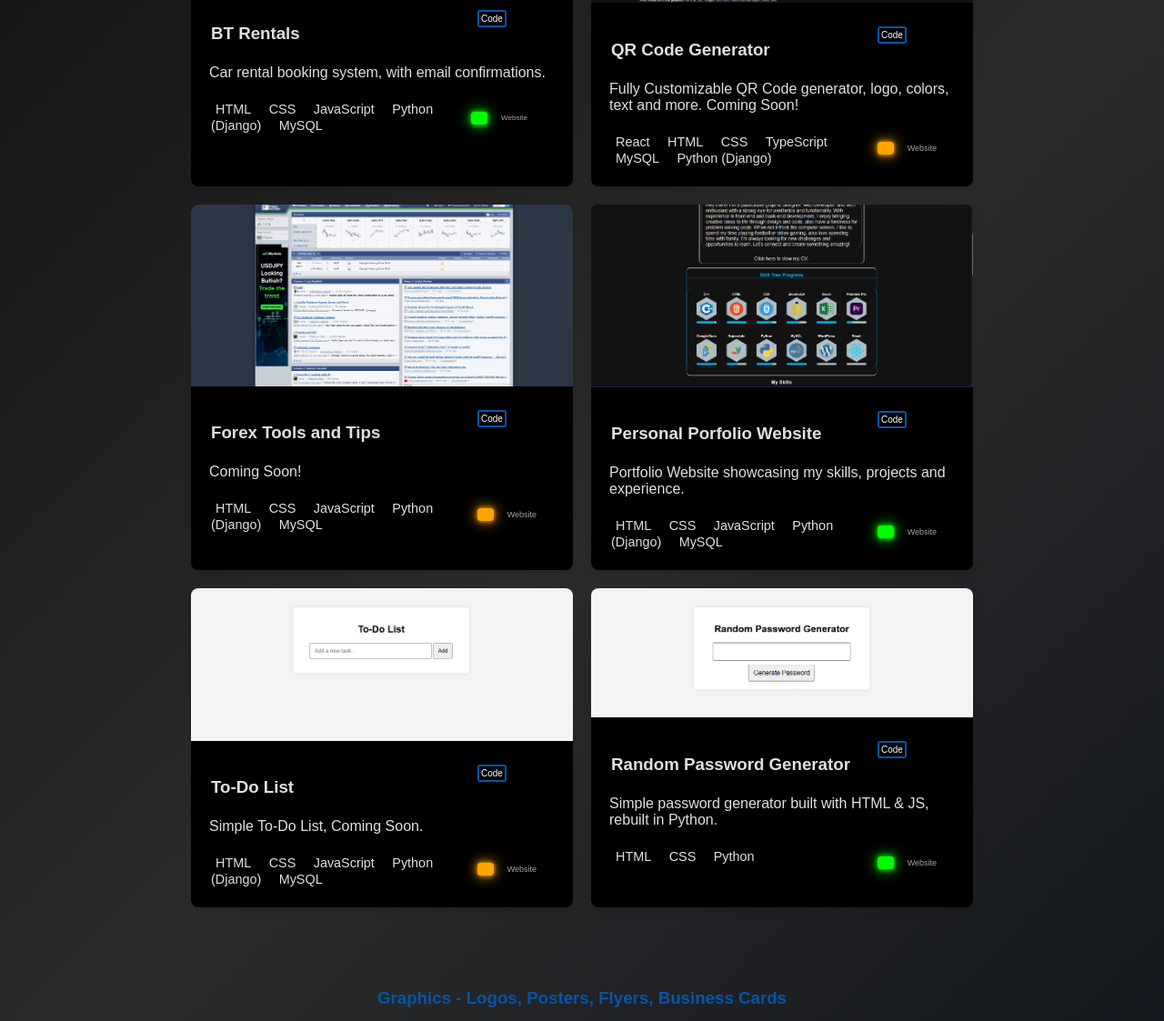
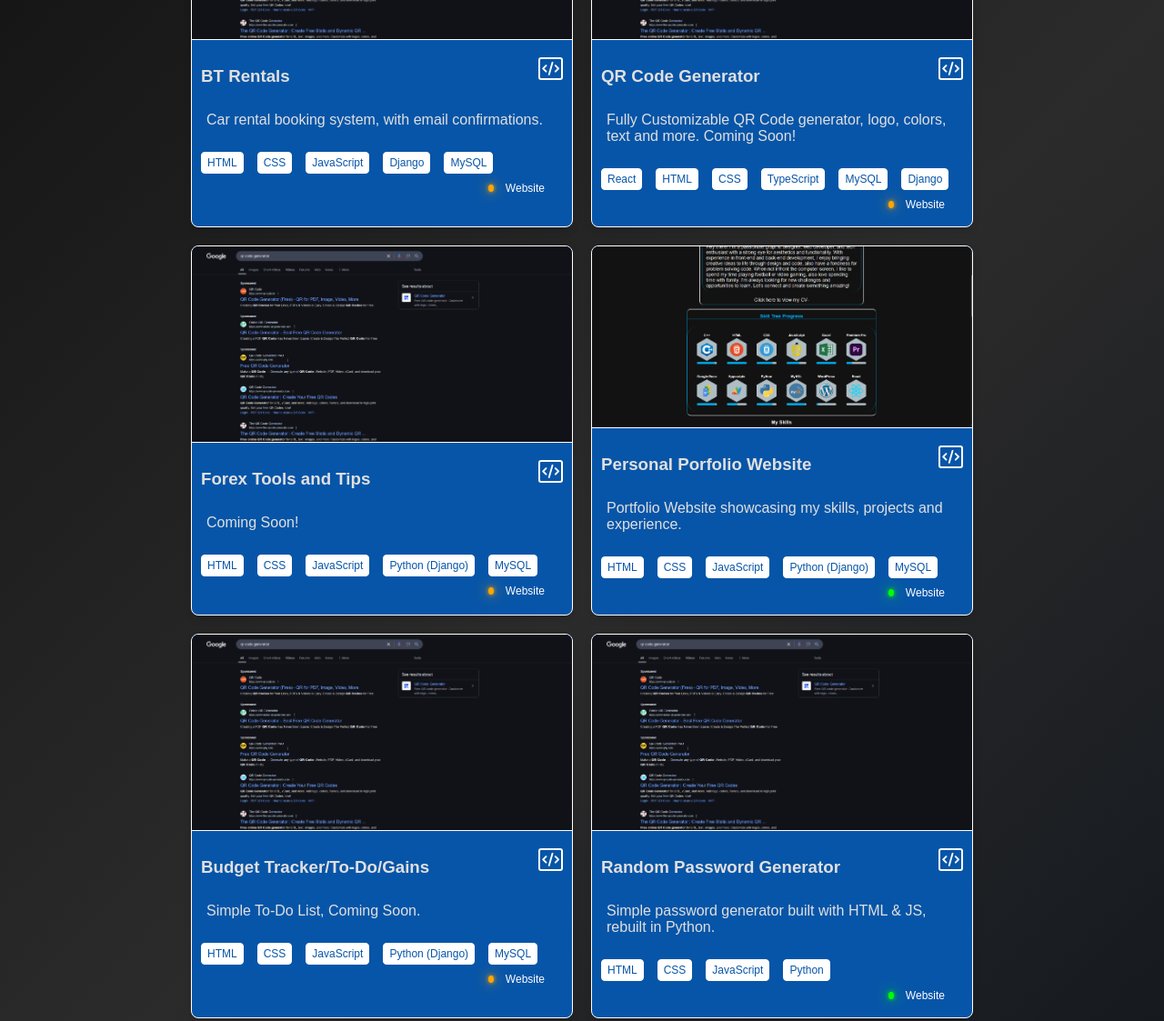
Before and after one commit to synqdesignz/portfolio-site, a plain HTML site: page index.html in a window 1280 px wide. Shown: the part 869-1992 px from the top of the page at 91% size. Drawn offline with nearby package versions, Linux system fonts and the light colour scheme.

Commit message:
Fixed Projects display and more css changes.

```diff
--- a/index.html
+++ b/index.html
@@ -27,8 +27,11 @@
         <div class = "container">
             <div class = "left">
                 <section id ="greeting">
+                    <img src = "me.png" class = "profile-pic">
+
+                    <div class = "greeting-text">
                         <p class = "typing">Hi what's up, I am <span class ="name">Romario</span>,</p>
-                    <p class = "soft_design">Software Developer & Graphic Designer</p>
+                        <p class = "soft_design">Backend Developer & Graphic Designer</p>
                         <p><i class="fa-solid fa-location-dot"></i>Bridgetown, Barbados</p>
 
                         <a href="https://github.com/your-repo" target="_blank">
@@ -46,21 +49,17 @@
                         <a href="https://www.instagram.com/your-profile" target="_blank">
                             <span class="insta"><i class="fa-brands fa-instagram"></i></span>
                         </a>
+                    </div>
                 </section>
 
                 <section id="about">
                     <div class ="about-me">
-                        <p>Hey, let me tell you a bit about myself. I’m someone who genuinely enjoys coding,
-                            not just saying that to impress anyone, I actually love it. I specialize in backend
-                            development and database integration, but I’ve also worked on the front end.
-                            Right now, I’m learning React, and once I’m comfortable with that, I plan to dive
-                            into AI and animations. My dream since I was around 10 years old has always been
-                            game development.
+                        <p>I specialize in backend development, with work in frontend aswell. Currently learning
+                            React, once im comfortable with that, I plan to get into game development or AI.
                             Outside of coding, I’m either gaming or out on the football field (yeah, the real one
                             "soccer"). I’m always looking to improve my skills and try to set aside time to explore
                             new tech.
                         </p>
-
                     </div>
                 </section>
             </div>
@@ -69,6 +68,11 @@
                 <section id="displayskills">
                     <h2>Tech Stack</h2>
                     <div class="mindmap-container">
+
+                        <div class="center-node">
+                            <i class="fa-solid fa-brain"></i>
+                        </div>
+
                         <div class="skill-node" style="--i:0;"><i class="devicon-cplusplus-plain"></i><span>C++</span></div>
                         <div class="skill-node" style="--i:1;"><i class="devicon-html5-plain"></i><span>HTML</span></div>
                         <div class="skill-node" style="--i:2;"><i class="devicon-css3-plain"></i><span>CSS</span></div>
@@ -88,33 +92,35 @@
             <div class="projects-grid">
                 <h2>Projects</h2><br>
                 <div class="project-card">
-                    <img src="webdev/btcarrentals/home.png" alt="">
+                    <img src="webdev/qrcode/qrcode.png" alt="">
                     <div class="project-details">
                         <div class = "smallcontainer">
                             <div class = "left-side">
                                 <h3>BT Rentals</h3>
                             </div>
                             <div class = "right-side">
-                                <a href="https://github.com/synqdesignz/bt-car-rentals-website" class="code-link" target="_blank">Code</a>
+                                <a href= "https://github.com/synqdesignz/bt-car-rentals-website" class="code-link" target="_blank">
+                                    <i class="fas fa-code"></i>
+                                </a>
                             </div>
                         </div>
                         <p>Car rental booking system, with email confirmations.</p>
                         <div class="project-stack-row">
                             <div class="project-stack">
                                 <div class = "smallcontainer">
-                                    <div class = "left-side">
+                                    <div class = "stack-left-side">
                                         <span>HTML</span>
                                         <span>CSS</span>
                                         <span>JavaScript</span>
-                                        <span>Python (Django)</span>
+                                        <span>Django</span>
                                         <span>MySQL</span>
                                     </div>
-                                    <div class = "right-side">
+                                    <div class = "stack-right-side">
                                         <a href="#" class="status-link" target="_blank">
-                                            <span class="status-container">
-                                                <span class="status live"></span>
+                                            <div class="status-container">
+                                                <span class="status standby"></span>
                                                 <span class="status-text">Website</span>
-                                            </span>
+                                            </div>
                                         </a>
                                     </div>
                                 </div>
@@ -131,22 +137,24 @@
                                 <h3>QR Code Generator</h3>
                             </div>
                             <div class = "right-side">
-                                <a href="#" class="code-link" target="_blank">Code</a>
+                                <a href="#" class="code-link" target="_blank">
+                                    <i class="fas fa-code"></i>
+                                </a>
                             </div>
                         </div>
                         <p>Fully Customizable QR Code generator, logo, colors, text and more. Coming Soon!</p>
                         <div class="project-stack-row">
                             <div class="project-stack">
                                 <div class = "smallcontainer">
-                                    <div class = "left-side">
+                                    <div class = "stack-left-side">
                                         <span>React</span>
                                         <span>HTML</span>
                                         <span>CSS</span>
                                         <span>TypeScript</span>
                                         <span>MySQL</span>
-                                        <span>Python (Django)</span>
+                                        <span>Django</span>
                                     </div>
-                                    <div class = "right-side">
+                                    <div class = "stack-right-side">
                                         <a href="#" class="status-link" target="_blank">
                                             <div class="status-container">
                                                 <span class="status standby"></span>
@@ -161,28 +169,30 @@
                 </div>
 
                 <div class="project-card">
-                    <img src="webdev/forex/Screenshot 2025-04-05 114048.png" alt="">
+                    <img src= "webdev/qrcode/qrcode.png" alt="">
                     <div class="project-details">
                         <div class = "smallcontainer">
                             <div class = "left-side">
                                 <h3>Forex Tools and Tips</h3>
                             </div>
                             <div class = "right-side">
-                                <a href="#" class="code-link" target="_blank">Code</a>
+                                <a href="#" class="code-link" target="_blank">
+                                    <i class="fas fa-code"></i>
+                                </a>
                             </div>
                         </div>
                         <p>Coming Soon!</p>
                         <div class="project-stack-row">
                             <div class="project-stack">
                                 <div class = "smallcontainer">
-                                    <div class = "left-side">
+                                    <div class = "stack-left-side">
                                         <span>HTML</span>
                                         <span>CSS</span>
                                         <span>JavaScript</span>
                                         <span>Python (Django)</span>
                                         <span>MySQL</span>
                                     </div>
-                                    <div class = "right-side">
+                                    <div class = "stack-right-side">
                                         <a href="#" class="status-link" target="_blank">
                                             <div class="status-container">
                                                 <span class="status standby"></span>
@@ -204,21 +214,23 @@
                                 <h3>Personal Porfolio Website</h3>
                             </div>
                             <div class = "right-side">
-                                <a href="https://github.com/synqdesignz/portfolio-site" class="code-link" target="_blank">Code</a>
+                                <a href="https://github.com/synqdesignz/portfolio-site" class="code-link" target="_blank">
+                                    <i class="fas fa-code"></i>
+                                </a>
                             </div>
                         </div>
                         <p>Portfolio Website showcasing my skills, projects and experience.</p>
                         <div class="project-stack-row">
                             <div class="project-stack">
                                 <div class = "smallcontainer">
-                                    <div class = "left-side">
+                                    <div class = "stack-left-side">
                                         <span>HTML</span>
                                         <span>CSS</span>
                                         <span>JavaScript</span>
                                         <span>Python (Django)</span>
                                         <span>MySQL</span>
                                     </div>
-                                    <div class = "right-side">
+                                    <div class = "stack-right-side">
                                         <a href="https://synqdesignz.github.io/portfolio-site/" class="status-link" target="_blank">
                                             <div class="status-container">
                                                 <span class="status live"></span>
@@ -233,28 +245,30 @@
                 </div>
 
                 <div class="project-card">
-                    <img src="webdev/to-dolist/to-do.png" alt="">
+                    <img src="webdev/qrcode/qrcode.png" alt="">
                     <div class="project-details">
                         <div class = "smallcontainer">
                             <div class = "left-side">
-                                <h3>To-Do List</h3>
+                                <h3>Budget Tracker/To-Do/Gains</h3>
                             </div>
                             <div class = "right-side">
-                                <a href="#" class="code-link" target="_blank">Code</a>
+                                <a href="#" class="code-link" target="_blank">
+                                    <i class="fas fa-code"></i>
+                                </a>
                             </div>
                         </div>
                         <p>Simple To-Do List, Coming Soon.</p>
                         <div class="project-stack-row">
                             <div class="project-stack">
                                 <div class = "smallcontainer">
-                                    <div class = "left-side">
+                                    <div class = "stack-left-side">
                                         <span>HTML</span>
                                         <span>CSS</span>
                                         <span>JavaScript</span>
                                         <span>Python (Django)</span>
                                         <span>MySQL</span>
                                     </div>
-                                    <div class = "right-side">
+                                    <div class = "stack-right-side">
                                         <a href="https://synqdesignz.github.io/portfolio-site/" class="status-link" target="_blank">
                                             <div class="status-container">
                                                 <span class="status standby"></span>
@@ -270,26 +284,29 @@
 
 
                 <div class="project-card">
-                    <img src="webdev/randompw/random.png" alt="">
+                    <img src= "webdev/qrcode/qrcode.png" alt="">
                     <div class="project-details">
                         <div class = "smallcontainer">
                             <div class = "left-side">
                                 <h3>Random Password Generator</h3>
                             </div>
                             <div class = "right-side">
-                                <a href="https://github.com/synqdesignz/random-password-gen" class="code-link" target="_blank">Code</a>
+                                <a href="https://github.com/synqdesignz/random-password-gen" class="code-link" target="_blank">
+                                    <i class="fas fa-code"></i>
+                                </a>
                             </div>
                         </div>
                         <p>Simple password generator built with HTML & JS, rebuilt in Python.</p>
                         <div class="project-stack-row">
                             <div class="project-stack">
                                 <div class = "smallcontainer">
-                                    <div class = "left-side">
+                                    <div class = "stack-left-side">
                                         <span>HTML</span>
                                         <span>CSS</span>
+                                        <span>JavaScript</span>
                                         <span>Python</span>
                                     </div>
-                                    <div class = "right-side">
+                                    <div class = "stack-right-side">
                                         <a href="https://synqdesignz.github.io/random-password-gen/" class="status-link" target="_blank">
                                             <div class="status-container">
                                                 <span class="status live"></span>
--- a/style.css
+++ b/style.css
@@ -27,18 +27,6 @@ header {
 header a:hover{
     color: #0755a8
 }
-
-/*left right*/
-.container {
-    display: flex;
-    justify-content: space-between;
-    gap: 20px;
-}
-
-.left, .right {
-    width: 50%;
-    padding: 20px;
-   }
 
 /* Buttons */
 button {
@@ -72,25 +60,45 @@ button:hover{
     color: #0755a8;
 }
 
+/*left right*/
+.container {
+    max-width: 1200px;
+    margin: 0 auto;
+    display: flex;
+    justify-content: space-between;
+    gap: 10px;
+}
+
+.left, .right {
+    width: 100%;
+    padding: 20px;
+}
 
 
 /* name and title */
 #greeting {
+    display: flex;
+    align-items: center;
+    gap: 20px;
     padding: 10px;
     margin-bottom: 10px;
     font-size: 20px
 }
 
+.greeting-text{
+    max-width: 600px;
+}
+
 /*Ghost Typing*/
 .typing {
-    font-size: 30px;
-    font-family: monospace;
+    font-size: 25px;
     white-space: nowrap;
     overflow: hidden;
     border-right: 2px solid #0755a8;
     width: 0;
-    animation: typing 3s steps(30, end) forwards, blink 0.7s step-end infinite;
+    animation: typing 3s steps(30, end) forwards, blink 0.9s step-end infinite;
 }
+
 .name{
     color: #0755a8;
 }
@@ -101,13 +109,22 @@ button:hover{
 
 @keyframes typing {
     from { width: 0 }
-    to { width: 440px }
+    to { width: 308px }
 }
 
 @keyframes blink {
     from, to { border-color: transparent }
     50% { border-color: #0755a8; }
 }
+
+.profile-pic {
+    width: 120px;
+    height: 120px;
+    object-fit: cover;
+    border-radius: 50%;
+    flex-shrink: 0;
+}
+
 
 /* git/linkined Icon Color */
 #greeting a {
@@ -135,7 +152,7 @@ button:hover{
 
 
 
-
+/* Skill Display*/
 #displayskills {
     text-align: center;
     margin-top: 10px;
@@ -187,10 +204,10 @@ button:hover{
     font-size: 1.0em;
 }
 
-  .skill-node:hover {
+.skill-node:hover {
     transform: translate(-50%, -50%) scale(1.1);
-    background-color: #0755a8;
-  }
+    color: #0755a8;
+}
 
   /* Calculate the angle and distance for each skill node */
 .skill-node[style*="--i:0"] { transform: translate(calc(-50% + 150px * cos(0deg)), calc(-50% + 150px * sin(0deg))); }
@@ -220,7 +237,6 @@ button:hover{
 
 .projects-grid h2 {
     color: #0755a8;
-    margin: 0;
     text-align: left;
 }
 
@@ -233,7 +249,8 @@ button:hover{
 
 
 .project-card {
-    background-color: #000000;
+    background-color: #0755a8;
+    border: 1px solid #ffffff;
     border-radius: 8px;
     overflow: hidden;
     box-shadow: 0 4px 8px rgba(0, 0, 0, 0.1);
@@ -247,53 +264,56 @@ button:hover{
 .project-card img {
     width: 100%;
     display: block;
+    border-bottom: 1px solid #ffffff;
 }
 
 .project-details {
-    padding: 20px;
+    padding: 8px;
 }
 
 .project-details h3 {
-    margin-bottom: 5px;
+    margin-bottom: 2px;
 }
 
 .project-details p {
-    margin-bottom: 15px;
+    padding: 8px;
 }
 
 .project-card .right-side .code-link {
     background-color: transparent;
     color: white;
     text-decoration: none;
-    border: 2px solid #0755a8;
+    border: 2px solid #ffffff;
+    border-radius: 4px;
     padding: 2px;
     border-radius: 3px;
     transition: background-color 0.3s ease;
+    font-size: 15px;
 }
 
 .project-stack {
-    margin-top: 20px;
+    margin-top: 10px;
+    display: flex;
+    flex-wrap: wrap;
+    gap: 5px;
+    font-size: 0.6em;
 }
 
 .project-stack span {
-    padding: 3px 5px;
-    border-radius: 4px;
-    margin-right: 5px;
-    font-size: 0.9em;
+    padding: 3px 2px;
+    margin-right: 10px;
 }
 
 .status-container {
     display: flex;
     align-items: center;
-    gap: 5px;
+    gap: 1px !important;
 }
 
 .status {
-    width: 8px;
-    height: 8px;
+    width: 2px !important;
+    height: 2px !important;
     border-radius: 50%;
-    display: inline-block;
-    box-shadow: 0 0 3px rgba(0, 0, 0, 0.5);
 }
 
 .live {
@@ -309,8 +329,7 @@ button:hover{
 }
 
 .status-text {
-    font-size: 10px;
-    color: #a3a3a3;
+    color: #ffffff;
 }
 
 @keyframes pulse-green {
@@ -331,23 +350,91 @@ button:hover{
     }
 }
 
-.smallcontainer{
-    display: grid;
-    grid-template-columns: 3fr 1fr;
+.smallcontainer {
+    display: flex;
+    justify-content: space-between;
+    align-items: center;
+    flex-wrap: wrap;
 }
 
-.left-side{
+.left-side {
+    padding: 2px;
+    flex: 1;
+}
+
+.right-side {
+    display: flex;
+    justify-content: center;
+    align-items: center;
+    padding: 2px;
+    font-size: 15px;
+    height: 100%; /* Makes sure it's vertically aligned */
+}
+
+.project-card {
+    background-color: #0755a8;
+    overflow: hidden;
+    box-shadow: 0 4px 8px rgba(0, 0, 0, 0.1);
+    transition: transform 0.3s ease;
+    position: relative; /* Needed to anchor bottom-right content */
+}
+
+.project-stack-row {
+    position: relative;
+    padding-bottom: 30px; /* Space for bottom-right item */
+}
+
+.project-stack {
+    display: flex;
+    flex-wrap: wrap;
+    gap: 5px;
+    font-size: 0.6em;
+}
+
+.stack-left-side {
+    display: flex;
+    flex-wrap: wrap;
+    gap: 5px;
     padding: 2px;
 }
 
-.right-side{
-    padding: 10px;
-    font-size: 10px;
+.stack-left-side span {
+    padding: 4px 6px;
+    border: 1px solid white;
+    border-radius: 4px;
+    background-color: white;
+    color: #0755a8;
+    font-size: 12px;
 }
 
-.right-side a{
+.stack-right-side {
+    position: absolute;
+    bottom: 0;
+    right: 0;
+    padding: 6px 10px;
+    display: flex;
+    align-items: center;
+    gap: 5px;
+    font-size: 12px;
+}
+
+.stack-right-side a {
     text-decoration: none;
 }
+
+.status-container {
+    display: flex;
+    align-items: center;
+    gap: 4px;
+}
+
+.status {
+    width: 10px;
+    height: 10px;
+
+}
+
+
 
 
 
@@ -409,3 +496,63 @@ footer {
     padding:10px;
     text-align: center;
 }
+
+
+@media (max-width: 768px) {
+    /* Adjust layout for mobile devices */
+    .container {
+        flex-direction: column;
+        gap: 20px;
+    }
+
+    .left, .right {
+        width: 100%;
+        padding: 15px;
+    }
+
+    #greeting {
+        font-size: 18px;
+        flex-direction: column;
+    }
+
+    .greeting-text {
+        max-width: none;
+        text-align: center;
+    }
+
+    .projects-grid {
+        grid-template-columns: 1fr; /* Stack projects in a single column */
+    }
+
+    .project-card {
+        margin: 10px 0; /* Add margin for spacing */
+    }
+
+    /* Adjust buttons */
+    button {
+        font-size: 16px;
+        padding: 12px 24px;
+    }
+
+    /* Skill Display */
+    #displayskills {
+        margin-top: 20px;
+    }
+
+    /* Adjust the profile image size */
+    .profile-pic {
+        width: 100px;
+        height: 100px;
+    }
+
+    /* Adjust text sizes */
+    #about {
+        font-size: 15px;
+    }
+
+    /* Contact section */
+    #contact {
+        max-width: 100%;
+        margin: 0 auto;
+    }
+}
```
Also changed, not shown: me.png (added). Lines whose indentation alone changed are shown as unchanged.
